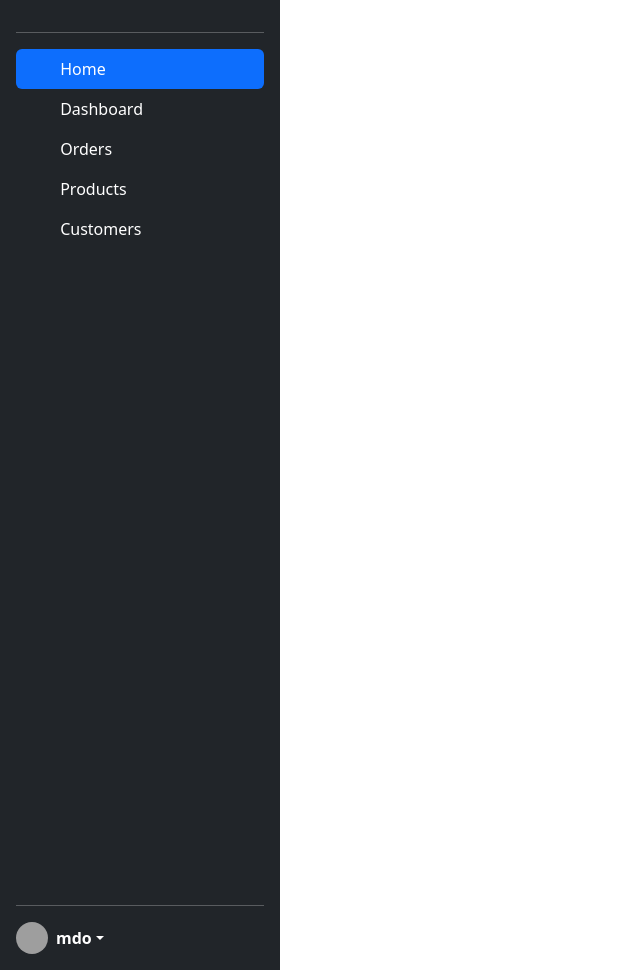
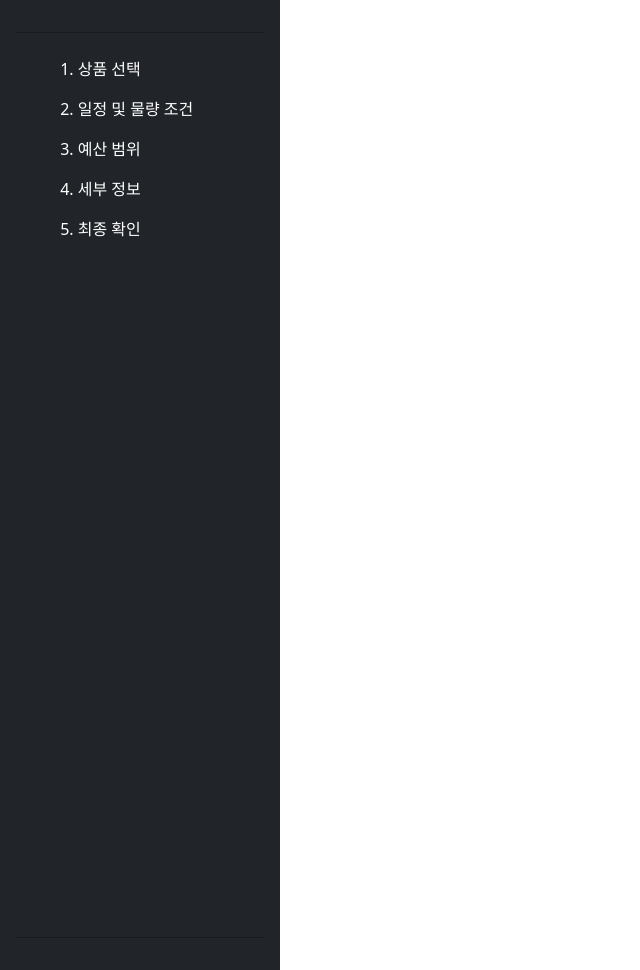
Before and after one commit to nhn1030/grocery_auction_develop, a Django app: page /estimate/ in a window 1280 px wide. Shown: the part 72-1042 px from the top of the page, without its empty margins (0-640 px from the left). Run offline with Django 3.2, Linux system fonts and the light colour scheme; grey boxes are pictures that could not be loaded.

Commit message:
design: sidebar html 파일 정의

```diff
--- a/estimate/templates/estimate_sidebar.html
+++ b/estimate/templates/estimate_sidebar.html
@@ -11,52 +11,42 @@
 </head>
 <body>
 
-<div class="d-flex flex-column flex-shrink-0 p-3 text-white bg-dark" style="width: 280px; height: 970px;">
+<div class="d-flex flex-column flex-shrink-0 p-3 text-black bg-dark" style="width: 280px; height: 970px;">
     <hr>
     <ul class="nav nav-pills flex-column mb-auto">
       <li class="nav-item">
-        <a href="#" class="nav-link active" aria-current="page">
+        <a href="#" class="nav-link text-white" aria-current="page" id="home-tab">
           <svg class="bi me-2" width="16" height="16"><use xlink:href="#home"></use></svg>
-          Home
+          1. 상품 선택
         </a>
       </li>
       <li>
-        <a href="#" class="nav-link text-white">
+        <a href="#" class="nav-link text-white" id="dashboard-tab">
           <svg class="bi me-2" width="16" height="16"><use xlink:href="#speedometer2"></use></svg>
-          Dashboard
+          2. 일정 및 물량 조건
         </a>
       </li>
       <li>
-        <a href="#" class="nav-link text-white">
+        <a href="#" class="nav-link text-white" id="orders-tab">
           <svg class="bi me-2" width="16" height="16"><use xlink:href="#table"></use></svg>
-          Orders
+          3. 예산 범위
         </a>
       </li>
       <li>
-        <a href="#" class="nav-link text-white">
+        <a href="#" class="nav-link text-white" id="products-tab">
           <svg class="bi me-2" width="16" height="16"><use xlink:href="#grid"></use></svg>
-          Products
+          4. 세부 정보
         </a>
       </li>
       <li>
-        <a href="#" class="nav-link text-white">
+        <a href="#" class="nav-link text-white" id="customers-tab">
           <svg class="bi me-2" width="16" height="16"><use xlink:href="#people-circle"></use></svg>
-          Customers
+          5. 최종 확인
         </a>
       </li>
     </ul>
     <hr>
-    <div class="dropdown">
-      <a href="#" class="d-flex align-items-center text-white text-decoration-none dropdown-toggle" id="dropdownUser1" data-bs-toggle="dropdown" aria-expanded="false">
-        <img src="https://github.com/mdo.png" alt="" width="32" height="32" class="rounded-circle me-2">
-        <strong>mdo</strong>
-      </a>
-      <ul class="dropdown-menu dropdown-menu-dark text-small shadow" aria-labelledby="dropdownUser1">
-        <li><a class="dropdown-item" href="#">New project...</a></li>
-        <li><a class="dropdown-item" href="#">Settings</a></li>
-        <li><a class="dropdown-item" href="#">Profile</a></li>
-        <li><hr class="dropdown-divider"></li>
-        <li><a class="dropdown-item" href="#">Sign out</a></li>
-      </ul>
     </div>
-  </div>
+     <script src="{% load static %}{% static 'js/sidebar.js' %}"></script>
+</body>
+</html>
```
